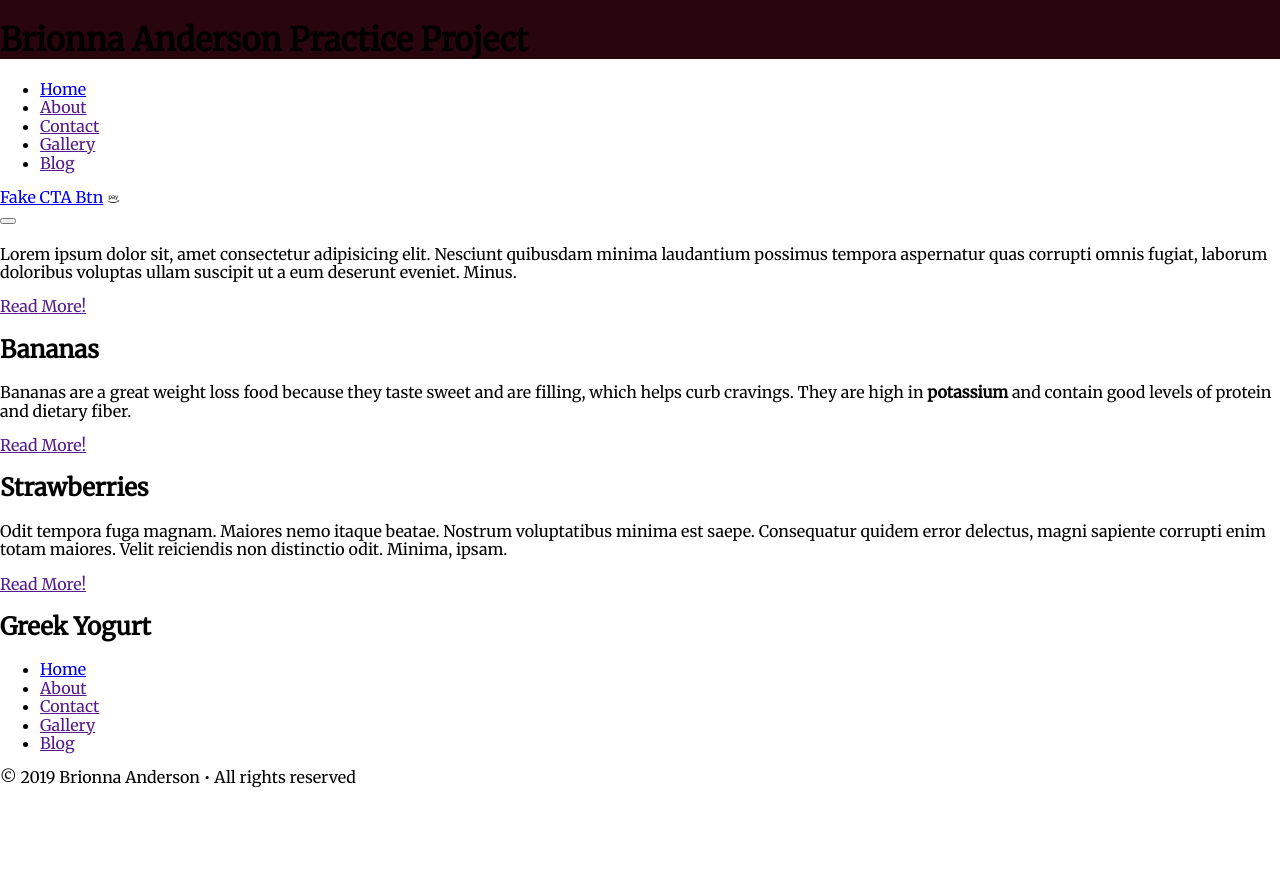
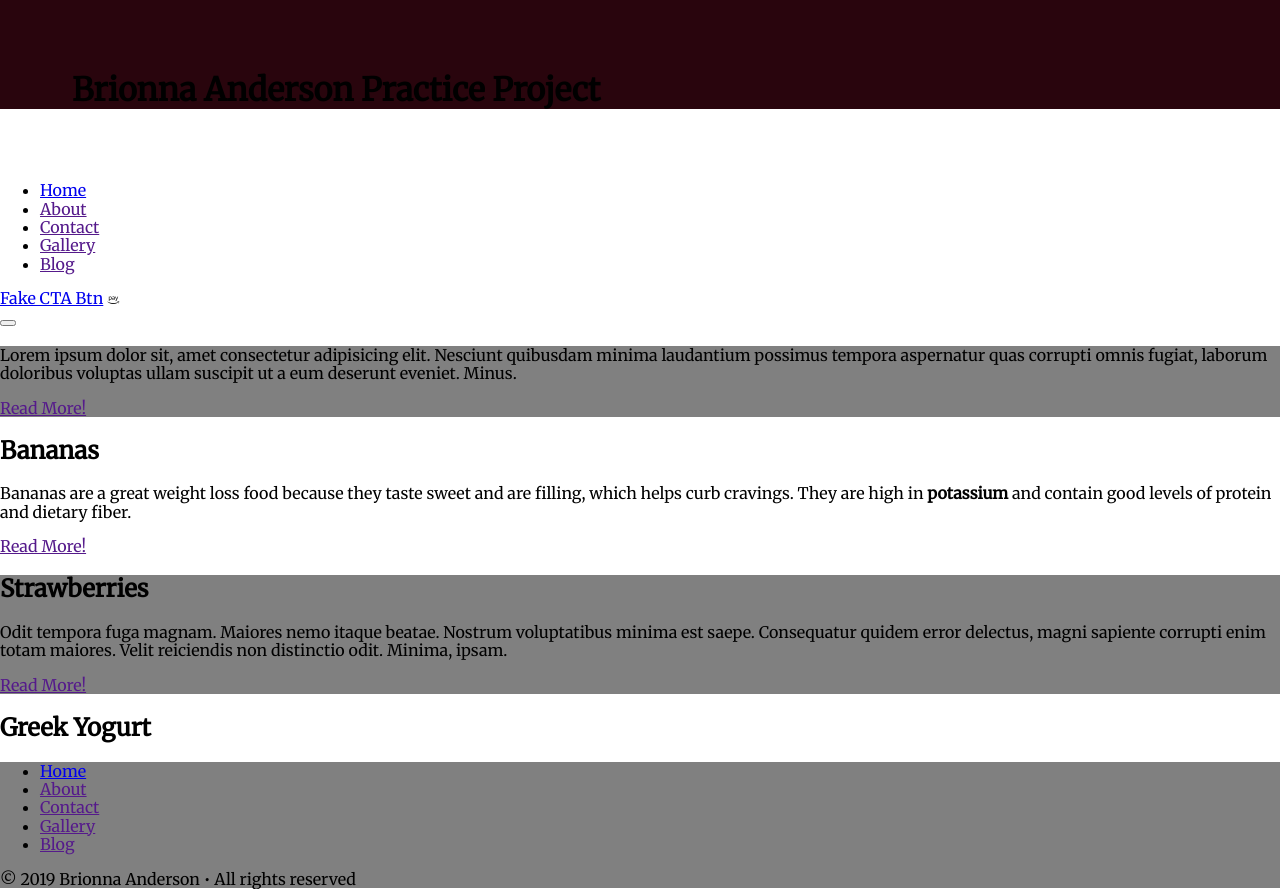
Before and after one commit to brionna92/practice-project, a website: page index.html in a window 1280 px wide. Shown: the part 219-1108 px from the top of the page. Before the commit the page ends 1006 px from the top, so only its background shows below. Drawn offline with nearby package versions, Linux system fonts and the light colour scheme.

Commit message:
added borders to css

```diff
--- a/style.css
+++ b/style.css
@@ -9,7 +9,32 @@ font-size: 16px}
 --primary:#808080;
 --primary-variant:#4B0082;
 --secondary:#1E90FF;
---secondary-variant:
 --base-spacing:8px;
 
 }
+body{
+
+
+}
+
+h1{
+margin: calc(var(--base-spacing)*9)
+
+}
+
+header,
+  section:nth-of-type(odd),
+  footer{
+    background:var(--primary);
+    color: var(--primary-text);
+  }
+
+  nav{
+border-top: var(--border-secondary);
+border-bottom: var(--border-secondary);
+
+  }
+
+footer{
+  border-top:var(--border-primary);
+}
```
